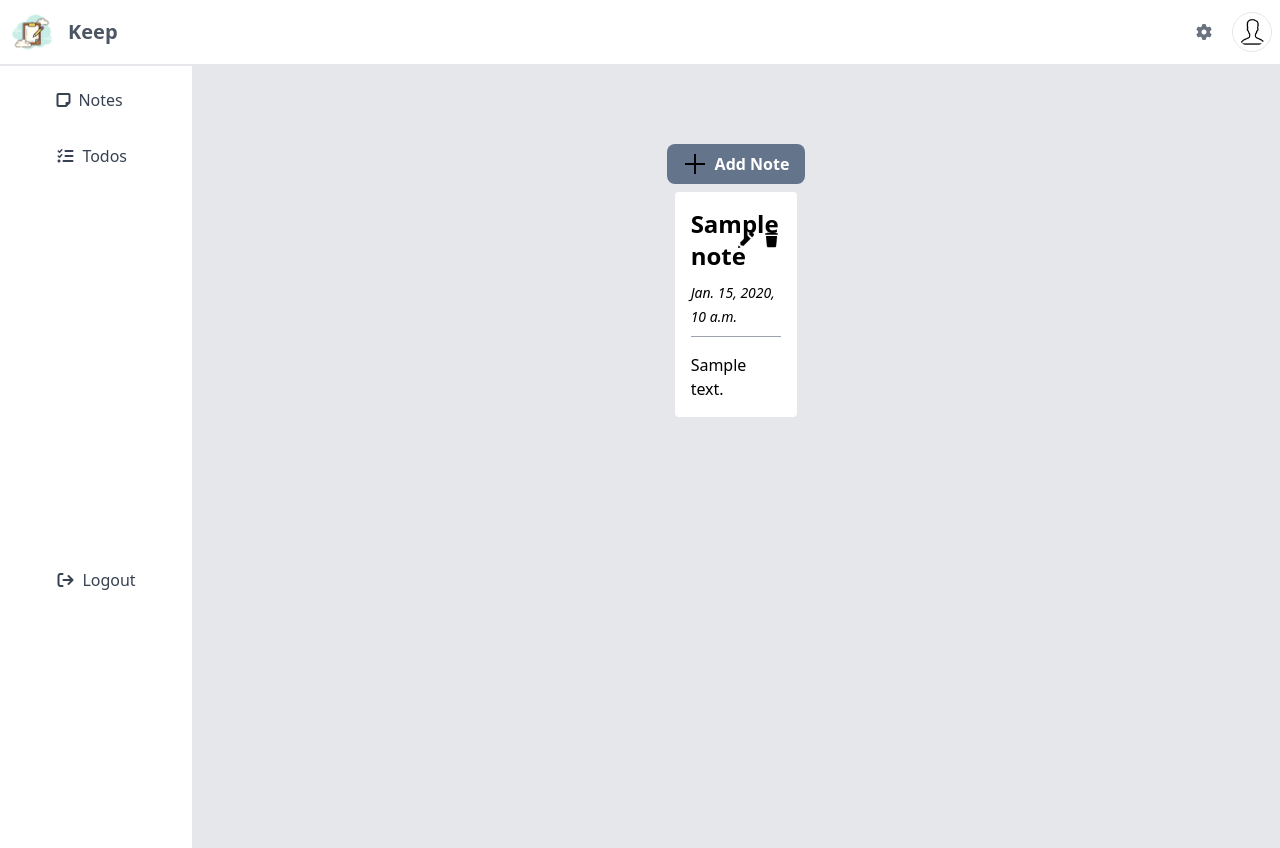
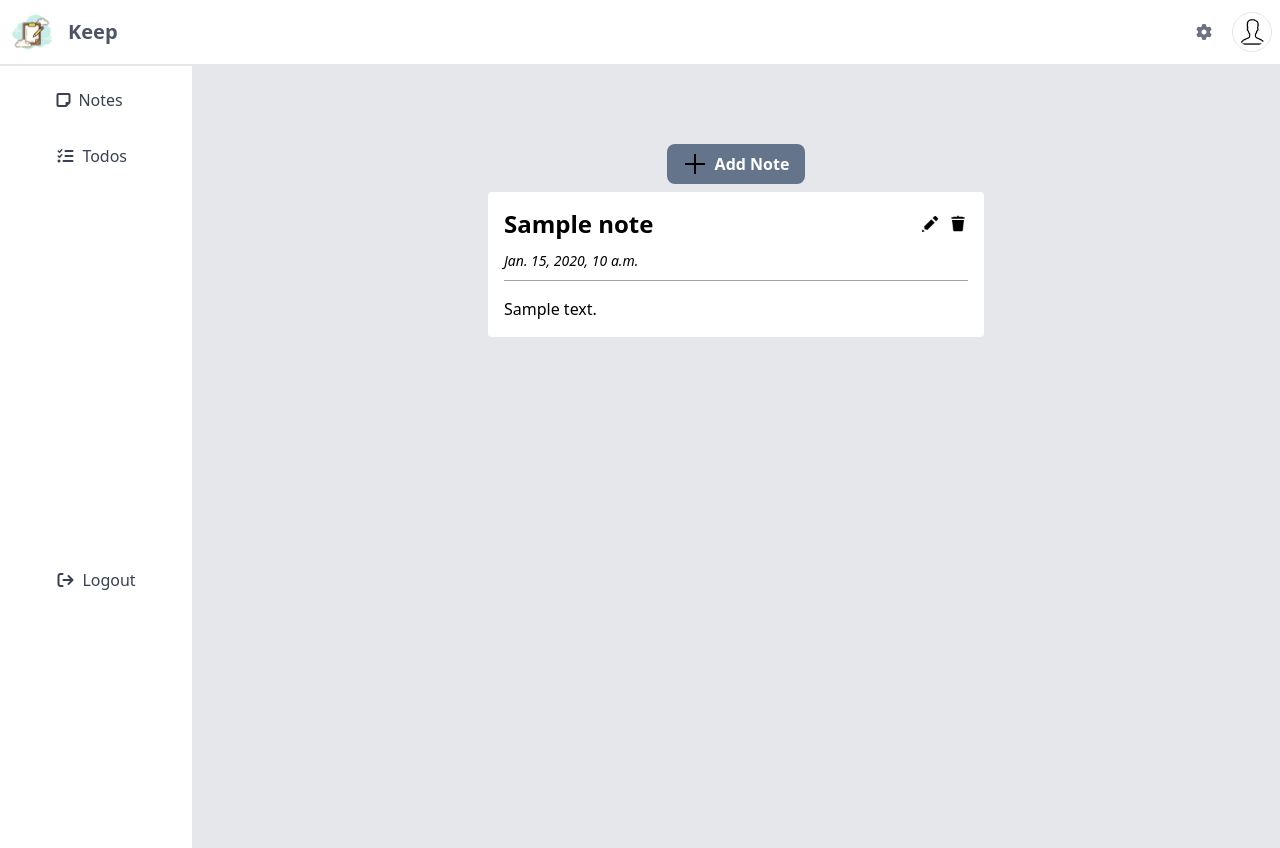
Before and after one commit to danieltsega/Django-Playground, a Django app: page / in a window 1280 px wide. Run offline with Django 3.2, Linux system fonts and the light colour scheme; a user stored in the database is signed in; tables that the repository leaves empty hold one stand-in row (values such as "Sample post"); some libraries are stand-ins or nearby versions.

Commit message:
[Fix]: Fixed the styling of the notes

```diff
--- a/Keep/templates/index.html
+++ b/Keep/templates/index.html
@@ -2,12 +2,14 @@
 {% load static %}
 {% block content %}
 
-<div class="flex flex-col items-center">
+<div class="flex flex-col items-center w-full">
     <div class="flex justify-center">
-        <a href="{% url 'add-note' %}" class="flex justify-center bg-slate-500 rounded-lg py-2 px-4 text-white font-bold hover:bg-slate-700">
+        <a href="{% url 'add-note' %}"
+            class="flex justify-center bg-slate-500 rounded-lg py-2 px-4 text-white font-bold hover:bg-slate-700">
             <img class="mr-2 w-6 h-6" src="{% static 'icons/add.png' %}" alt="Add Note">Add Note
         </a>
     </div>
+    <div class="w-full flex flex-wrap justify-center"> <!-- Adjusted line -->
         {% if object_list %}
         {% for note in object_list %}
         <div class="flex flex-col items-start bg-white rounded border-none w-1/2 p-4 m-2"> <!-- Adjusted line -->
@@ -16,10 +18,12 @@
                     <span class="font-bold text-2xl flex-1">{{ note.title }}</span>
                 </div>
                 <div class="flex justify-between">
-                <a href="{% url 'edit-note' note.pk %}"><img class="w-5 h-5 mr-2" src="{% static 'icons/edit.png' %}" alt="Edit Icon"></a>
+                    <a href="{% url 'edit-note' note.pk %}"><img class="w-5 h-5 mr-2"
+                            src="{% static 'icons/edit.png' %}" alt="Edit Icon"></a>
                     <form action="{% url 'delete-note' note.pk %}" method="post" style="display: inline;">
                         {% csrf_token %}
-                    <a href="javascript:;" onclick="if (confirm('Are you sure you want to delete this note?')) { this.closest('form').submit(); } return false;">
+                        <a href="javascript:;"
+                            onclick="if (confirm('Are you sure you want to delete this note?')) { this.closest('form').submit(); } return false;">
                             <img class="w-5 h-5" src="{% static 'icons/delete.png' %}" alt="Delete Icon">
                         </a>
                     </form>
@@ -35,16 +39,18 @@
                 </a>
             </div>
         </div>
-</div>
+        {% if forloop.counter|divisibleby:2 %} <!-- Adjusted line -->
+        <div class="w-full"></div> <!-- Adjusted line -->
+        {% endif %} <!-- Adjusted line -->
         {% endfor %}
         {% else %}
         <div class="mt-4 mb-4 flex justify-center">
             <hr class="h-1 bg-black border-0">
-            <span class="font-light ">You don't have notes yet! Add one.</span>
+            <span class="font-light">You don't have notes yet! Add one.</span>
             <hr>
         </div>
         {% endif %}
-
+    </div>
 </div>
 
 {% endblock content %}
```
Lines whose indentation alone changed are shown as unchanged.
